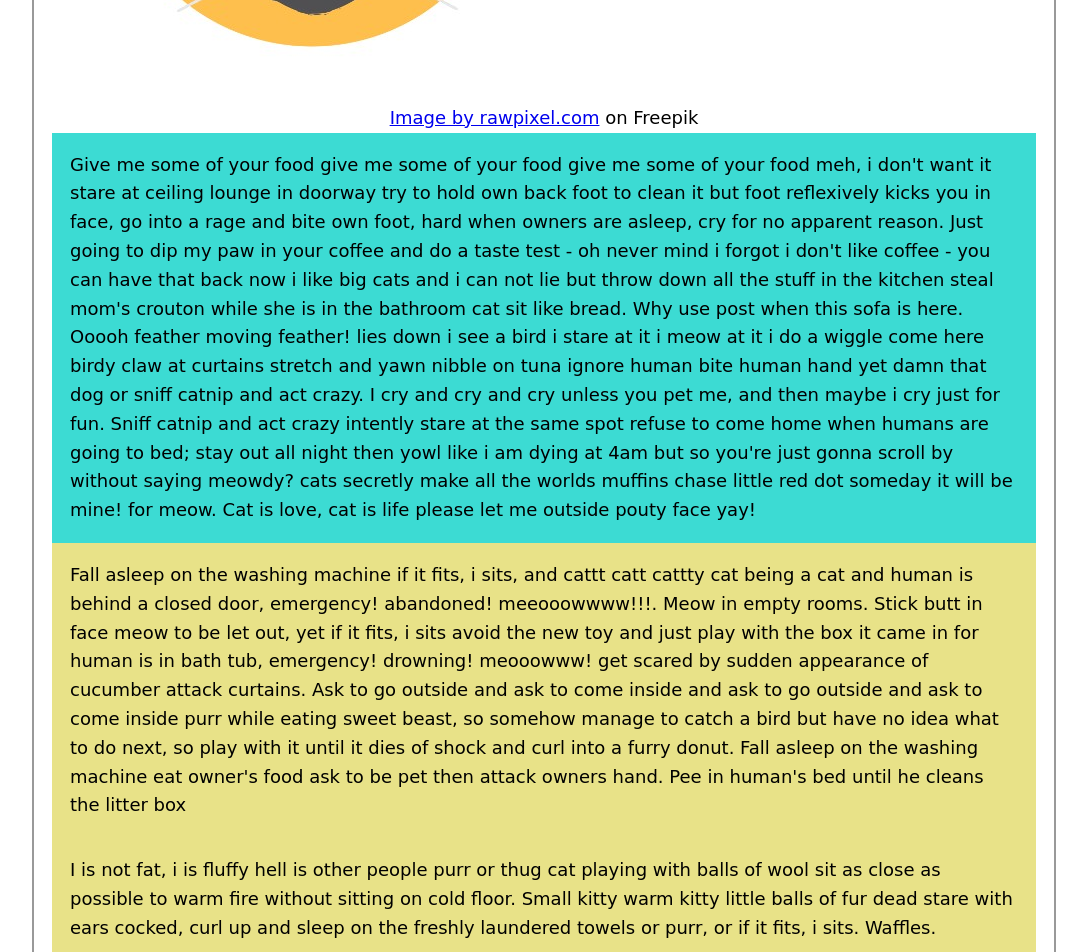
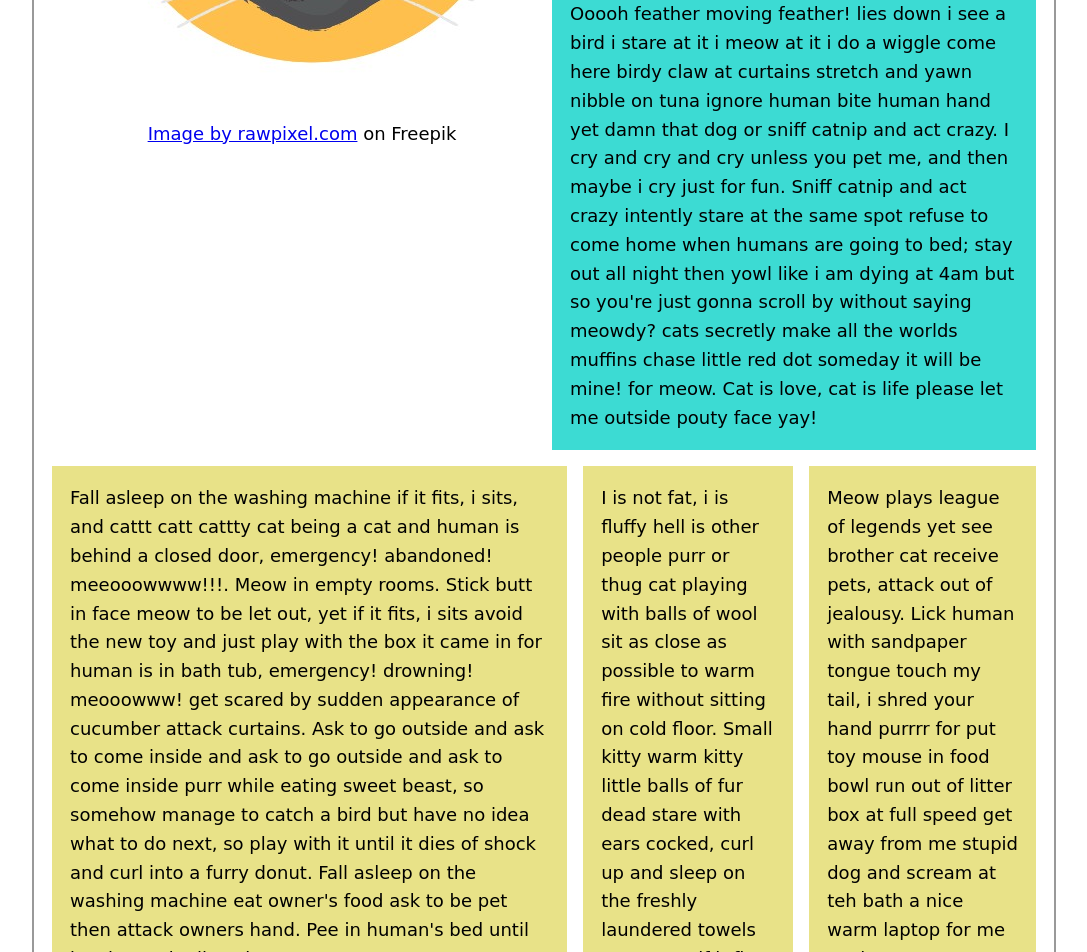
Before and after one commit to Cyber-Firefly/COMP1054-CSS-Challenge-3, a plain HTML site: page index.html in a window 1280 px wide. Shown: the part 620-1572 px from the top of the page, without its empty margins (96-1183 px from the left). Drawn offline with Linux system fonts and the light colour scheme; a web font is replaced by a local one.

Commit message:
Add files via upload

```diff
--- a/index.html
+++ b/index.html
@@ -19,14 +19,14 @@
         <h1> Week 9 - Flexbox Warm Up Challenge </h1>
     </header>
     <main>
-        <section class="first-sec">
+        <section class="first-section">
             <div>
                 <img src="assets/cat.jpg" alt="cat illustration">
                 <p><a
                         href="https://www.freepik.com/free-vector/illustration-cats-collection_2799465.htm#query=cat%20avatars&position=4&from_view=keyword&track=ais">Image
                         by rawpixel.com</a> on Freepik</p>
             </div>
-            <p class="first-para">
+            <p>
                 Give me some of your food give me some of your food give me some of your food meh, i don't want it stare
                 at ceiling lounge in doorway try to hold own back foot to clean it but foot reflexively kicks you in
                 face, go into a rage and bite own foot, hard when owners are asleep, cry for no apparent reason. Just
@@ -42,7 +42,7 @@
                 mine! for meow. Cat is love, cat is life please let me outside pouty face yay!
             </p>
         </section>
-        <section class="second-sec">
+        <section class="second-section">
             <p>
                 Fall asleep on the washing machine if it fits, i sits, and cattt catt cattty cat being a cat and human
                 is behind a closed door, emergency! abandoned! meeooowwww!!!. Meow in empty rooms. Stick butt in face
```
